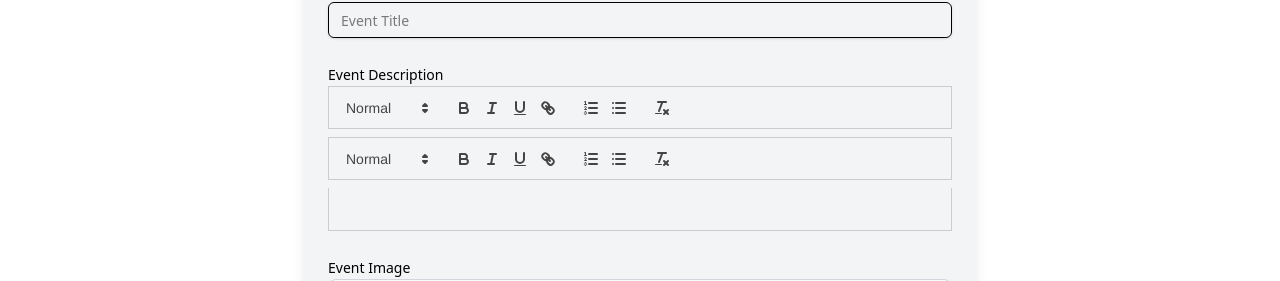
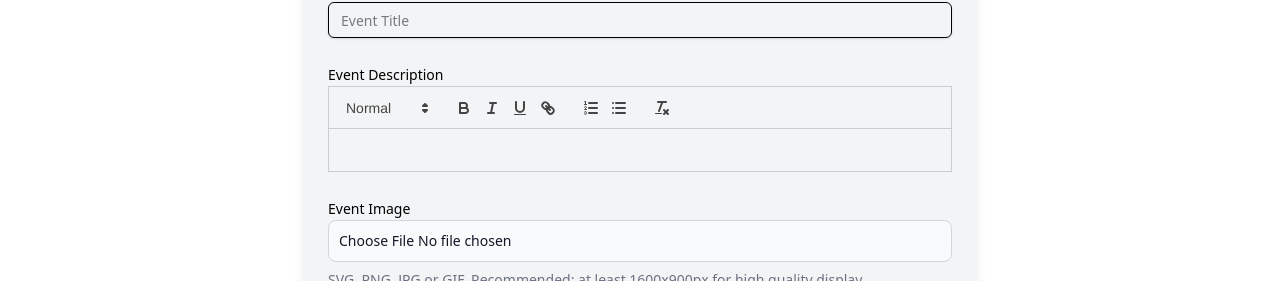
Before and after one commit to Unleashedicon/NomaTickets, a Next.js app: page /creator in a window 1280 px wide. Shown: the part 182-463 px from the top of the page. Built offline with nearby package versions, Linux system fonts and the light colour scheme; no server answers; what @userfront/next would draw is missing.

Commit message:
Fix styling and functionality issues

```diff
--- a/package.json
+++ b/package.json
@@ -32,11 +32,6 @@
     "@radix-ui/react-tabs": "^1.1.12",
     "@tailwindcss/postcss": "^4.1.7",
     "@tanstack/react-query": "^5.77.2",
-    "@tiptap/core": "^2.14.0",
-    "@tiptap/extension-underline": "^2.14.0",
-    "@tiptap/pm": "^2.14.0",
-    "@tiptap/react": "^2.14.0",
-    "@tiptap/starter-kit": "^2.14.0",
     "@userfront/core": "^1.1.2",
     "@userfront/next": "^1.1.2",
     "axios": "^1.9.0",
--- a/src/components/quill.tsx
+++ b/src/components/quill.tsx
@@ -2,32 +2,39 @@
 
 import { useEffect, useRef, useState } from 'react';
 import 'quill/dist/quill.snow.css';
-import type QuillType from 'quill'; // Import the type
+import type QuillType from 'quill';
 
-export default function QuillEditor({ value, onChange }: {
+export default function QuillEditor({
+  value,
+  onChange,
+}: {
   value: string;
   onChange: (html: string) => void;
 }) {
-  const editorRef = useRef<HTMLDivElement>(null);
-  const [quillInstance, setQuillInstance] = useState<QuillType | null>(null); // ✅ Typed properly
+  const wrapperRef = useRef<HTMLDivElement>(null);
+  const [quillInstance, setQuillInstance] = useState<QuillType | null>(null);
 
   useEffect(() => {
-    if (typeof window !== 'undefined' && editorRef.current && !quillInstance) {
+    if (!wrapperRef.current || quillInstance) return;
+
+    const editorDiv = document.createElement('div');
+    wrapperRef.current.innerHTML = ''; // 🧹 Clear previous renders
+    wrapperRef.current.appendChild(editorDiv);
+
     import('quill').then((Quill) => {
-        const quill = new Quill.default(editorRef.current!, {
+      const quill = new Quill.default(editorDiv, {
         theme: 'snow',
       });
+
+      quill.root.innerHTML = value;
 
       quill.on('text-change', () => {
         onChange(quill.root.innerHTML);
       });
 
-        // Set initial value if provided
-        quill.root.innerHTML = value;
       setQuillInstance(quill);
     });
+  }, [quillInstance, onChange, value]);
+
+  return <div ref={wrapperRef} />;
 }
-  }, [editorRef, quillInstance, value, onChange]);
-
-  return <div ref={editorRef} />;
-}
```
Also changed, not shown: 1 other file (tests, documents, lock files or other folders). Lines whose indentation alone changed are shown as unchanged.
